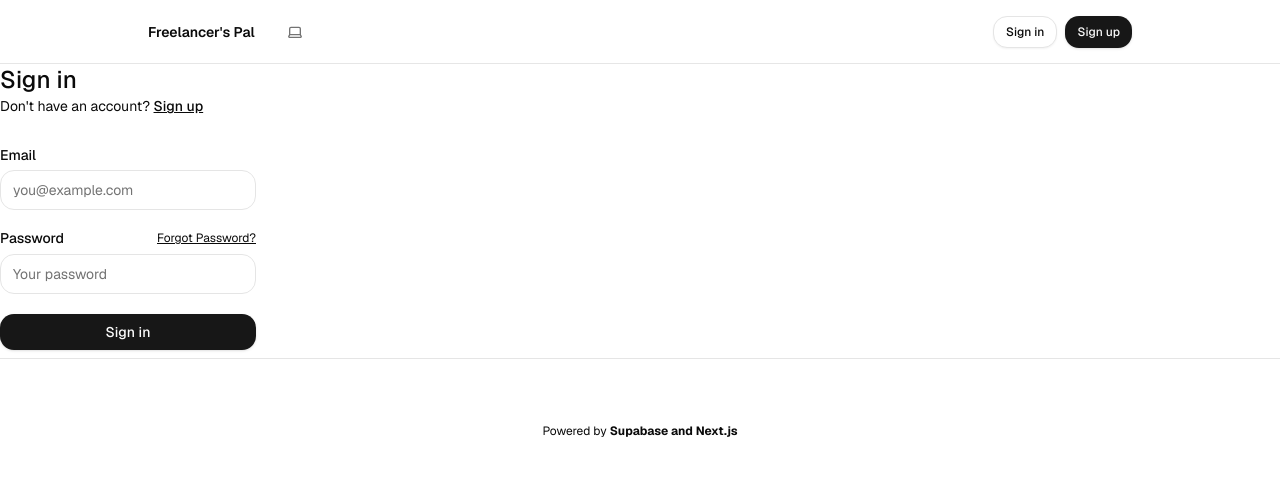
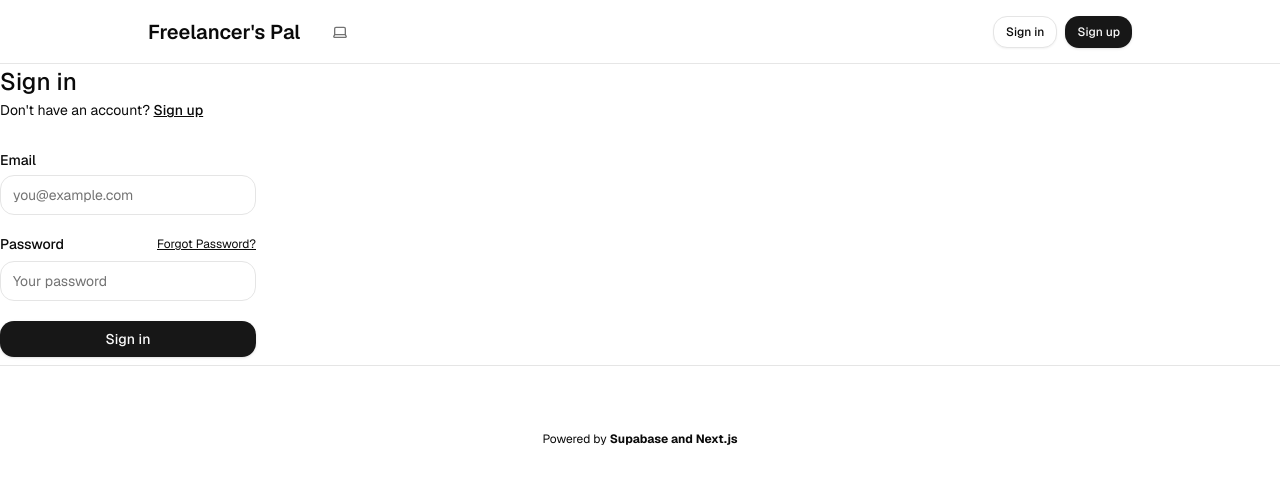
Before and after one commit to codesuzyworld/freelancerspal, a Next.js app: page /sign-in in a window 1280 px wide. Shown: the top 484 px of the page. Built offline with nearby package versions, Linux system fonts and the light colour scheme; no server answers.

Commit message:
lastupdate before i sleep

```diff
--- a/app/layout.tsx
+++ b/app/layout.tsx
@@ -1,4 +1,3 @@
-import DeployButton from "@/components/deploy-button";
 import { EnvVarWarning } from "@/components/env-var-warning";
 import HeaderAuth from "@/components/header-auth";
 import { ThemeSwitcher } from "@/components/theme-switcher";
@@ -17,8 +16,8 @@ const defaultUrl = process.env.VERCEL_URL
 
 export const metadata = {
   metadataBase: new URL(defaultUrl),
-  title: "Next.js and Supabase Starter Kit",
-  description: "The fastest way to build apps with Next.js and Supabase",
+  title: "Freelancer's Pal",
+  description: "Manage your projects and invoices with ease",
 };
 
 const geistSans = Geist({
@@ -43,7 +42,7 @@ export default function RootLayout({
           <main className="min-h-screen flex flex-col">
             <nav className="w-full flex justify-center border-b border-b-foreground/10 h-16">
               <div className="w-full max-w-5xl flex justify-between items-center p-3 px-5 text-sm">
-                <div className="flex gap-5 items-center font-semibold">
+                <div className="flex gap-5 items-center font-semibold text-xl">
                   <Link href={"/project"}>Freelancer's Pal</Link>
                   <div className="flex items-center gap-2">
                     {/* <DeployButton /> */}
--- a/app/project/page.tsx
+++ b/app/project/page.tsx
@@ -51,7 +51,7 @@ export default async function Projects() {
         <div className="flex h-screen">
           <SidebarProvider>
             <AppSidebar className="flex-shrink-0"/>
-            <SidebarInset className="flex-grow min-w-20">
+            <SidebarInset className="flex-grow min-w-30">
               <header className="flex h-16 shrink-0 items-center gap-2">
                 <div className="flex items-center gap-2 px-4 w-full">
                   <SidebarTrigger className="-ml-1" />
@@ -73,7 +73,7 @@ export default async function Projects() {
                 </div>
               </header>
               <div className="flex flex-1 flex-row flex-wrap gap-4 p-4 pt-0">
-                <div className="min-h-[100vh] w-full p-4">
+                <div className="min-h-[100vh] w-50 p-4">
                   <ProjectCard projects={projects || []} />
                 </div>
               </div>
--- a/components/projectCard.tsx
+++ b/components/projectCard.tsx
@@ -25,7 +25,7 @@ export default function ProjectCard({ projects }: ProjectCardProps) {
     <div className="grid grid-cols-1 md:grid-cols-2 lg:grid-cols-3 gap-6 w-full">
       {projects?.map((project) => (
         <Link href={`/project/${project.projectID}`} key={project.projectID}
-              className="w-full">
+              className="max-w-30">
           <div className="bg-projectcard text-card-foreground h-[450px] rounded-lg overflow-hidden shadow-lg hover:shadow-xl transition-shadow duration-300 flex flex-col">
             {/* Project Image */}
             {project.imageUrl ? (
--- a/components/sidebar/nav-main.tsx
+++ b/components/sidebar/nav-main.tsx
@@ -43,7 +43,9 @@ export function NavMain({
               <SidebarMenuButton asChild tooltip={item.title}>
                 <a href={item.url}>
                   <item.icon />
-                  <span>{item.title}</span>
+                  <span>
+                    {item.title}
+                  </span>
                 </a>
               </SidebarMenuButton>
               {item.items?.length ? (
--- a/components/ui/sidebar.tsx
+++ b/components/ui/sidebar.tsx
@@ -21,7 +21,7 @@ import {
 
 const SIDEBAR_COOKIE_NAME = "sidebar:state"
 const SIDEBAR_COOKIE_MAX_AGE = 60 * 60 * 24 * 7
-const SIDEBAR_WIDTH = "16rem"
+const SIDEBAR_WIDTH = "30rem"
 const SIDEBAR_WIDTH_MOBILE = "18rem"
 const SIDEBAR_WIDTH_ICON = "3rem"
 const SIDEBAR_KEYBOARD_SHORTCUT = "b"
--- a/tailwind.config.ts
+++ b/tailwind.config.ts
@@ -96,6 +96,16 @@ const config = {
   		animation: {
   			'accordion-down': 'accordion-down 0.2s ease-out',
   			'accordion-up': 'accordion-up 0.2s ease-out'
+  		},
+  		fontSize: {
+  			'xs': '0.75rem',      // 12px
+  			'sm': '0.875rem',     // 14px
+  			'base': '1rem',       // 16px
+  			'lg': '1.125rem',     // 18px
+  			'xl': '1.25rem',      // 20px
+  			'2xl': '1.5rem',      // 24px
+  			'3xl': '1.875rem',    // 30px
+  			'4xl': '2.25rem',     // 36px
   		}
   	}
   },
```
